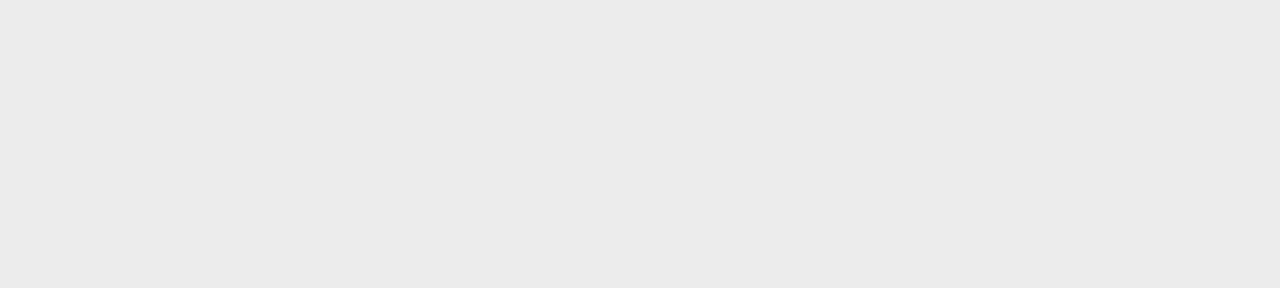
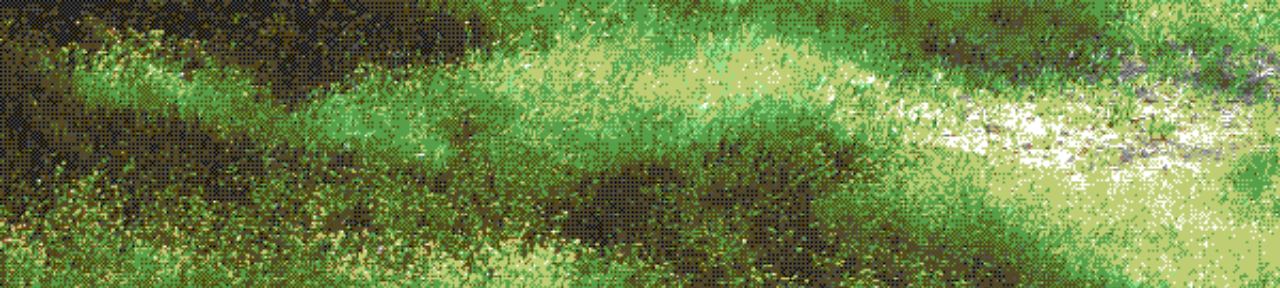
Before and after one commit to jendowns/weird-web, a plain HTML site: page index.html in a window 1280 px wide. Shown: the top 288 px of the page. Drawn offline with Linux system fonts and the light colour scheme.

Commit message:
fix background

```diff
--- a/index.html
+++ b/index.html
@@ -45,7 +45,7 @@
 			}
 			body {
 				background-color: var(--background-color);
-				background-image: url("./dithered-field.png");
+				background-image: url("./images/dithered-field.png");
 				background-size: cover;
 				color: var(--text-color);
 				font-family: var(--font);
```
